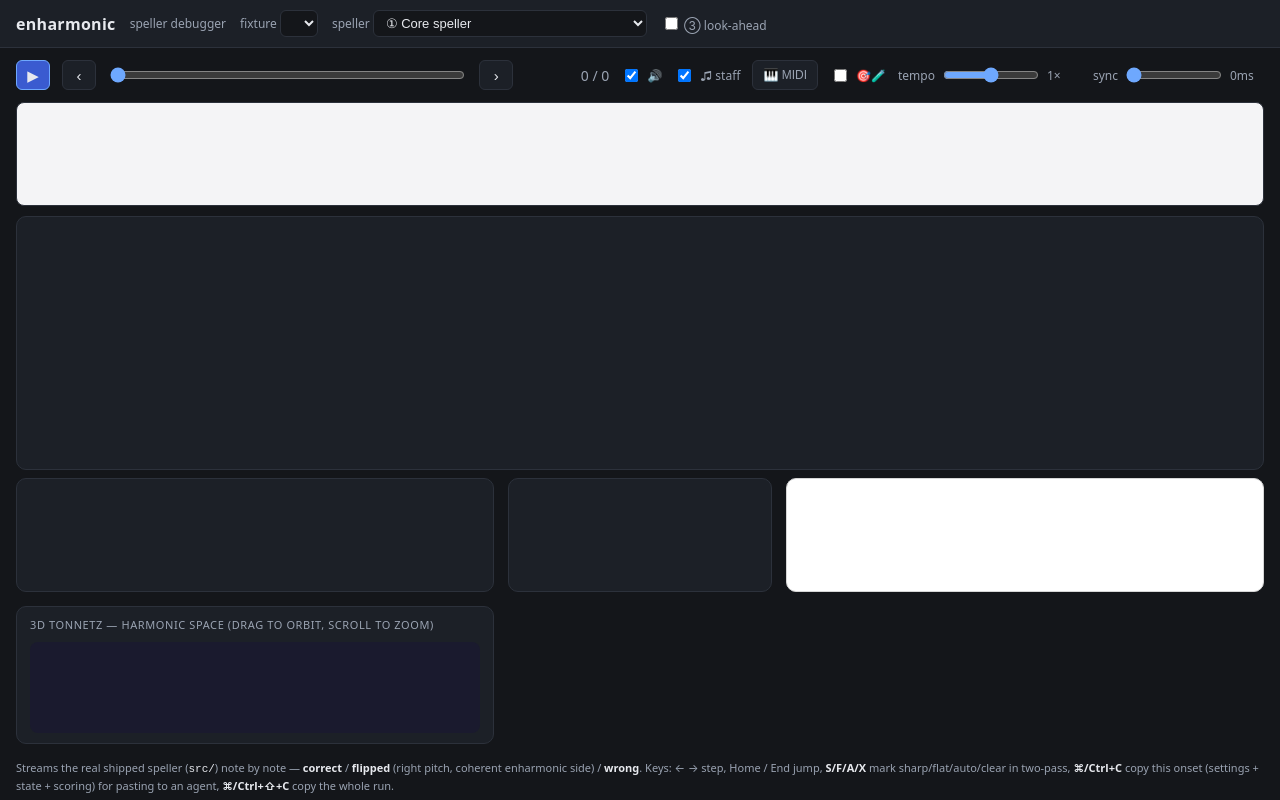
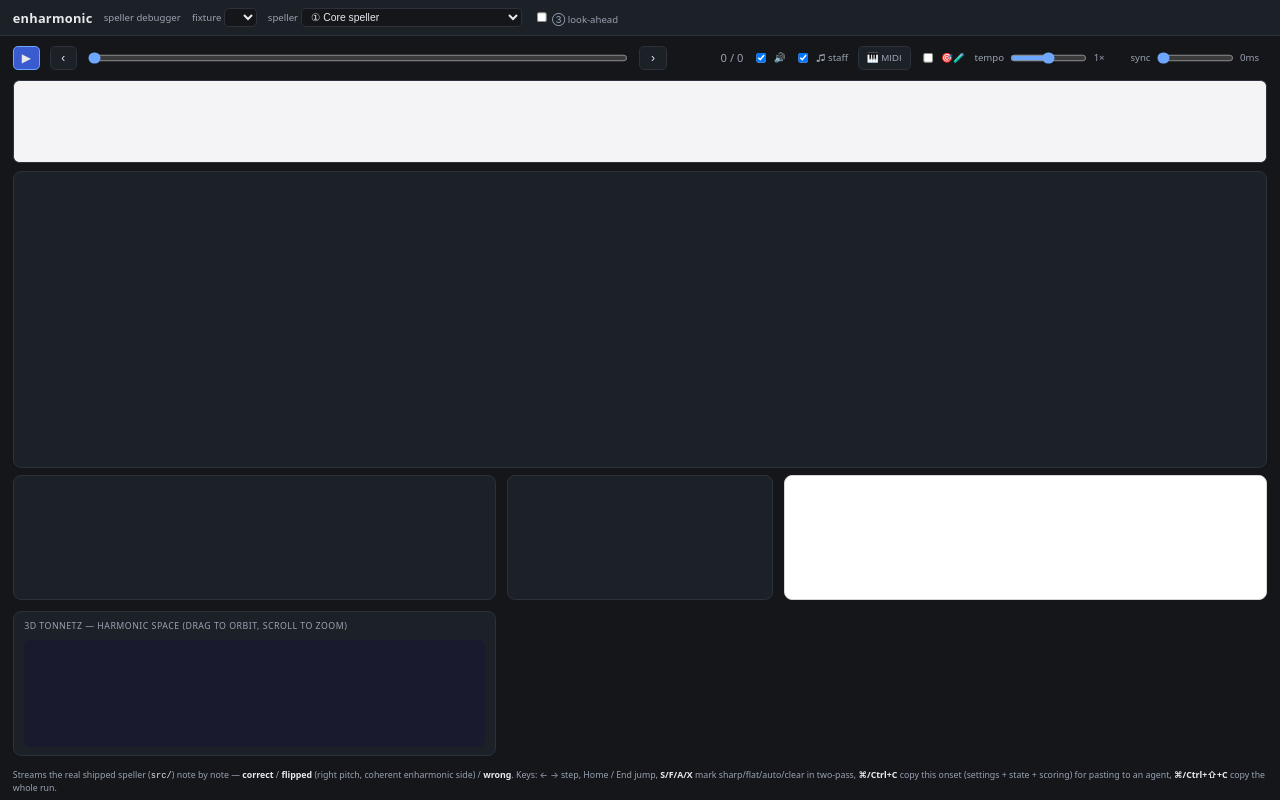
Before and after one commit to alexisdoualle/enharmonic, a website with bundled scripts: page viz/public/index.html in a window 1280 px wide. Built offline with nearby package versions, Linux system fonts and the light colour scheme.

Commit message:
viz: render the debugger at 80% by default
The debugger UI was too dense at 1:1; it read well at 80% browser zoom. Bake
that in as the base: zoom the root to 0.8 (a --ui-scale token) and divide the
body height by it so the scaled body still fills exactly 100vh, with no gap or
page scroll. The phone layout resets to 1:1 since it is already touch-sized;
browser zoom still stacks on top. The live page shares the stylesheet, so it
picks up the same base.

```diff
--- a/viz/public/styles.css
+++ b/viz/public/styles.css
@@ -3,12 +3,16 @@
   --accent: #6ea8fe; --correct: #57caa0; --flipped: #d8b35a; --wrong: #e06c75;
   --coll: #2a3550; --tonic: #3a5bd0;
   font-family: ui-sans-serif, system-ui, -apple-system, Segoe UI, Roboto, sans-serif;
+  /* Base UI zoom: the desktop debugger renders at 80% so the whole layout breathes (this was the density
+     that read well at 80% browser zoom). Browser zoom still stacks on top. The phone layout resets to 1:1. */
+  --ui-scale: 0.8;
 }
 * { box-sizing: border-box; }
-html { height: 100%; }
+html { height: 100%; zoom: var(--ui-scale); }
 /* The app fills the viewport: fixed toolbars top and bottom, the music and panel regions splitting the
-   space between them and scrolling inside their own boxes, so the page itself never scrolls. */
-body { margin: 0; background: var(--bg); color: var(--ink); font-size: 14px; height: 100vh; display: flex; flex-direction: column; overflow: hidden; }
+   space between them and scrolling inside their own boxes, so the page itself never scrolls. The height is
+   divided by the zoom so the scaled body still fills exactly 100vh (0.8 * 100vh/0.8 = 100vh). */
+body { margin: 0; background: var(--bg); color: var(--ink); font-size: 14px; height: calc(100vh / var(--ui-scale)); display: flex; flex-direction: column; overflow: hidden; }
 
 #toolbar {
   display: flex; align-items: center; gap: 14px; flex-wrap: wrap;
@@ -76,6 +80,7 @@ body { margin: 0; background: var(--bg); color: var(--ink); font-size: 14px; hei
 
 /* --- Phone layout: the page scrolls, and the side panels switch one-at-a-time from the tab bar --- */
 @media (max-width: 720px) {
+  html { zoom: normal; }   /* the phone layout is touch-sized already; render it 1:1, not scaled down */
   body { height: auto; overflow-y: auto; }
   #toolbar, #transport { flex-wrap: wrap; row-gap: 8px; }
   #music { flex: none; }
```
